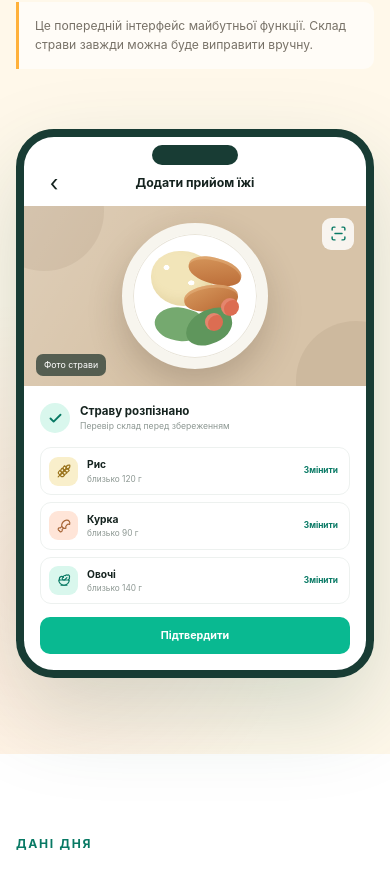
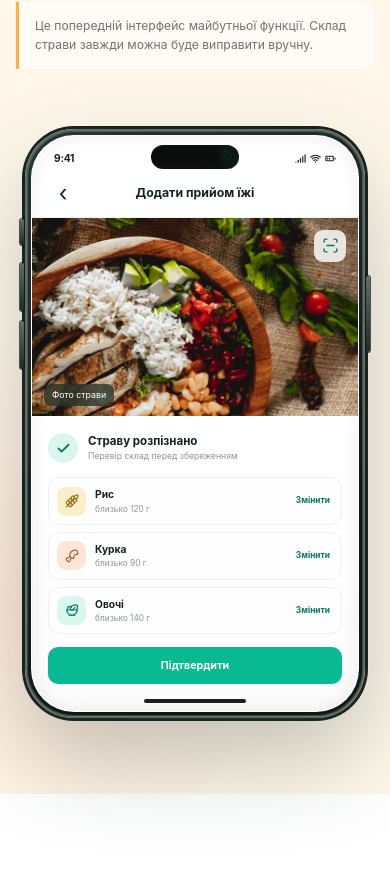
Before and after one commit to seokont/zelvyn, a React (Vite) app: page / in a window 390 px wide. Shown: the part 7234-8106 px from the top of the page. Built offline with nearby package versions, Linux system fonts and the light colour scheme.

Commit message:
Make food preview resemble a real phone

```diff
--- a/src/components/Food/Food.tsx
+++ b/src/components/Food/Food.tsx
@@ -1,4 +1,14 @@
-import { Camera, Check, Drumstick, Salad, ScanLine, Wheat } from "lucide-react";
+import {
+  BatteryMedium,
+  Camera,
+  Check,
+  Drumstick,
+  Salad,
+  ScanLine,
+  Signal,
+  Wheat,
+  Wifi,
+} from "lucide-react";
 
 const ingredients = [
   { icon: Wheat, label: "Рис", amount: "близько 120 г", tone: "yellow" },
@@ -38,22 +48,33 @@ export function Food() {
         </div>
 
         <div className="food-phone" aria-label="Демо розпізнавання страви за фото">
+          <span className="food-phone__button food-phone__button--silent" aria-hidden="true" />
+          <span className="food-phone__button food-phone__button--volume-up" aria-hidden="true" />
+          <span className="food-phone__button food-phone__button--volume-down" aria-hidden="true" />
+          <span className="food-phone__button food-phone__button--power" aria-hidden="true" />
+
+          <div className="food-phone__screen">
             <div className="food-phone__notch" aria-hidden="true" />
+            <div className="food-phone__status" aria-hidden="true">
+              <strong>9:41</strong>
+              <span>
+                <Signal />
+                <Wifi />
+                <BatteryMedium />
+              </span>
+            </div>
             <div className="food-phone__header">
               <span className="food-phone__back" aria-hidden="true">‹</span>
               <strong>Додати прийом їжі</strong>
               <span />
             </div>
-          <div className="meal-photo" role="img" aria-label="Стилізована страва з рисом, куркою та овочами">
-            <span className="meal-photo__plate">
-              <span className="meal-photo__rice" />
-              <span className="meal-photo__chicken meal-photo__chicken--one" />
-              <span className="meal-photo__chicken meal-photo__chicken--two" />
-              <span className="meal-photo__greens meal-photo__greens--one" />
-              <span className="meal-photo__greens meal-photo__greens--two" />
-              <span className="meal-photo__tomato meal-photo__tomato--one" />
-              <span className="meal-photo__tomato meal-photo__tomato--two" />
-            </span>
+            <div className="meal-photo">
+              <img
+                className="meal-photo__image"
+                src="/images/balanced-meal.jpg"
+                alt="Страва з рисом, куркою та свіжими овочами"
+                loading="lazy"
+              />
               <span className="meal-photo__scan"><ScanLine aria-hidden="true" /></span>
               <span className="meal-photo__label">Фото страви</span>
             </div>
@@ -85,6 +106,8 @@ export function Food() {
                 Підтвердити
               </button>
             </div>
+            <span className="food-phone__home" aria-hidden="true" />
+          </div>
         </div>
       </div>
     </section>
--- a/src/styles/global.scss
+++ b/src/styles/global.scss
@@ -1202,32 +1202,105 @@ em {
 
 .food-phone {
   position: relative;
-  width: min(100%, 358px);
+  width: min(calc(100% - 18px), 354px);
   margin-inline: auto;
+  padding: 4px;
+  border: 2px solid #5f6d68;
+  border-radius: 49px;
+  background: linear-gradient(145deg, #273631, #101815 70%);
+  box-shadow:
+    0 42px 90px rgba(38, 58, 51, 0.28),
+    0 0 0 1px rgba(255, 255, 255, 0.2) inset,
+    0 0 0 3px rgba(17, 26, 23, 0.96);
+}
+
+.food-phone__screen {
+  position: relative;
   overflow: hidden;
-  border: 8px solid #183c34;
-  border-radius: 38px;
+  border: 1px solid rgba(255, 255, 255, 0.1);
+  border-radius: 43px;
   background: #fff;
-  box-shadow: var(--shadow-lg);
+
+  &::after {
+    content: "";
+    position: absolute;
+    inset: 0;
+    border-radius: inherit;
+    box-shadow: inset 0 0 18px rgba(17, 33, 27, 0.08);
+    pointer-events: none;
+  }
+}
+
+.food-phone__button {
+  position: absolute;
+  width: 4px;
+  border-radius: 4px;
+  background: linear-gradient(180deg, #61706b, #1d2925);
+  box-shadow: 0 0 0 1px rgba(13, 20, 18, 0.7);
+}
+
+.food-phone__button--silent { top: 88px; left: -7px; height: 26px; }
+.food-phone__button--volume-up { top: 132px; left: -7px; height: 48px; }
+.food-phone__button--volume-down { top: 190px; left: -7px; height: 48px; }
+.food-phone__button--power { top: 145px; right: -7px; height: 76px; }
+
+.food-phone__status {
+  display: flex;
+  height: 38px;
+  align-items: center;
+  justify-content: space-between;
+  padding: 8px 22px 0;
+  color: #17201d;
+
+  > strong {
+    font-size: 0.64rem;
+    letter-spacing: -0.02em;
+  }
+
+  > span {
+    display: flex;
+    align-items: center;
+    gap: 4px;
+  }
+
+  svg {
+    width: 11px;
+    height: 11px;
+    stroke-width: 2.5;
+  }
 }
 
 .food-phone__notch {
   position: absolute;
-  z-index: 4;
-  top: 8px;
+  z-index: 5;
+  top: 9px;
   left: 50%;
-  width: 86px;
-  height: 20px;
+  width: 88px;
+  height: 24px;
   border-radius: 100px;
-  background: #183c34;
+  background: #090d0c;
+  box-shadow: inset -14px 0 14px rgba(31, 54, 47, 0.3);
   transform: translateX(-50%);
+
+  &::after {
+    content: "";
+    position: absolute;
+    top: 7px;
+    right: 10px;
+    width: 7px;
+    height: 7px;
+    border-radius: 50%;
+    background: #142b31;
+    box-shadow: inset 0 0 0 2px #0a1518, 0 0 4px rgba(66, 132, 148, 0.38);
+  }
 }
 
 .food-phone__header {
   display: grid;
   grid-template-columns: 28px 1fr 28px;
   align-items: center;
-  padding: 35px 16px 12px;
+  padding: 8px 17px 13px;
+  border-bottom: 1px solid #edf1ef;
   text-align: center;
 
   strong { font-size: 0.77rem; }
@@ -1240,26 +1313,22 @@ em {
 
 .meal-photo {
   position: relative;
-  display: grid;
-  height: 180px;
-  place-items: center;
+  height: 198px;
   overflow: hidden;
-  background:
-    linear-gradient(120deg, rgba(255, 255, 255, 0.19), transparent 45%),
-    #d7c3a8;
+  background: #d7c3a8;
 
   &::before,
   &::after {
-    content: "";
-    position: absolute;
-    width: 120px;
-    height: 120px;
-    border-radius: 50%;
-    background: rgba(93, 69, 43, 0.08);
-  }
-
-  &::before { left: -40px; top: -55px; }
-  &::after { right: -50px; bottom: -55px; }
+    display: none;
+  }
+}
+
+.meal-photo__image {
+  width: 100%;
+  height: 100%;
+  object-fit: cover;
+  object-position: center;
+  filter: saturate(1.04) contrast(1.02);
 }
 
 .meal-photo__plate {
@@ -1350,7 +1419,8 @@ em {
 }
 
 .food-phone__body {
-  padding: 16px;
+  padding: 16px 16px 27px;
+  background: linear-gradient(180deg, #fff, #fbfcfb);
 }
 
 .recognition-title {
@@ -1430,6 +1500,18 @@ em {
   cursor: pointer;
   font-size: 0.67rem;
   font-weight: 740;
+}
+
+.food-phone__home {
+  position: absolute;
+  z-index: 4;
+  bottom: 8px;
+  left: 50%;
+  width: 102px;
+  height: 4px;
+  border-radius: 999px;
+  background: #17201d;
+  transform: translateX(-50%);
 }
 
 /* Dashboard preview */
```
Lines whose indentation alone changed are shown as unchanged.
